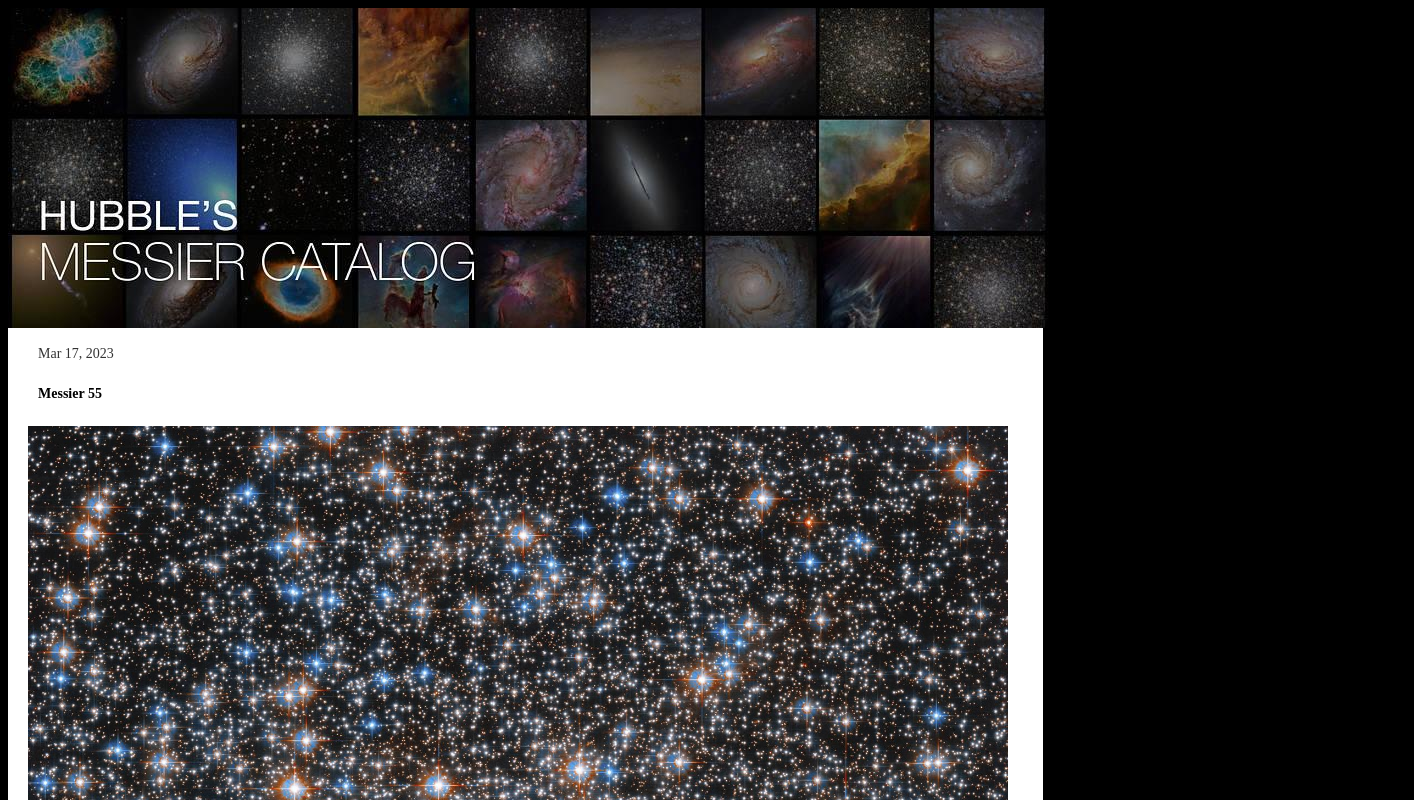
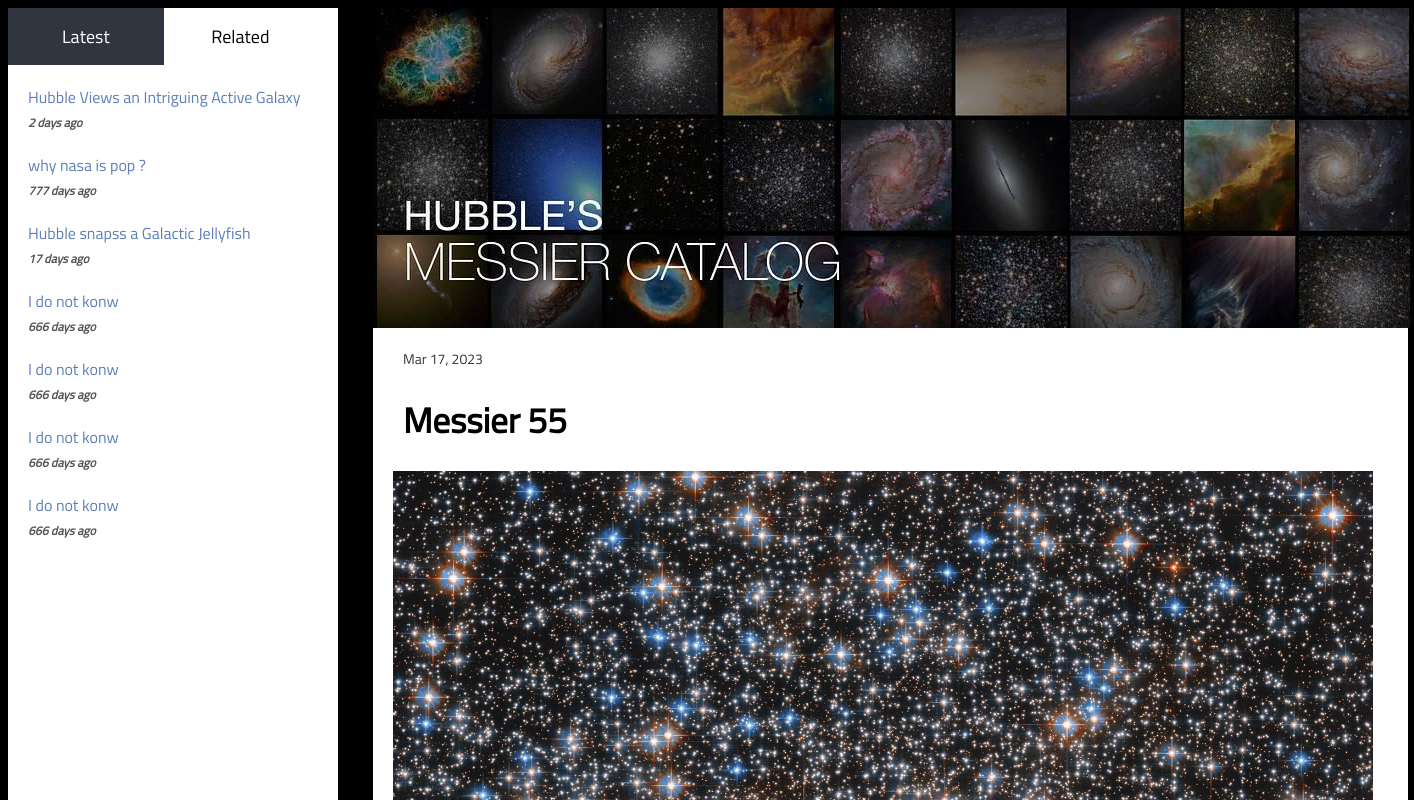
Before and after one commit to Mahsa-Arabzadeh/NASA-Project, a plain HTML site: page page 2/index.html in a window 1280 px wide. Shown: the top 800 px of the page, 1414 px wide, since content can reach past the window. Drawn offline with Linux system fonts and the light colour scheme.

Commit message:
add said bar

```diff
--- a/page 2/main mmad/index.html
+++ b/page 2/index.html
@@ -14,14 +14,44 @@
     <header>
     </header>
     <!-- end code header -->
-    <!-- code of main -->
-    <main>
         <!-- code said-bar -->
         <div id="said-bar">
+            <div>
+                <a href="#">Latest</a>
+                <span>Related</span>
+            </div>
+            <div class="Itm-card" >
+                <a href="#">Hubble Views an Intriguing Active Galaxy</a>
+                <a href="#" title="Nasa is pop">2 days ago</a>
+            </div>
+            <div class="Itm-card" >
+                <a href="#">why nasa is pop ?</a>
+                <a href="#" title="Nasa is pop">777 days ago</a>
+            </div>
+            <div class="Itm-card">
+                <a href="#">Hubble snapss a Galactic Jellyfish</a>
+                <a href="#" title="Nasa is pop">17 days ago</a>
+            </div>
+            <div class="Itm-card">
+                <a href="#">I do not konw</a>
+                <a href="#" title="Nasa is pop">666 days ago</a>
+            </div>
+            <div class="Itm-card">
+                <a href="#">I do not konw</a>
+                <a href="#" title="Nasa is pop">666 days ago</a>
+            </div>
+            <div class="Itm-card">
+                <a href="#">I do not konw</a>
+                <a href="#" title="Nasa is pop">666 days ago</a>
+            </div>
+            <div class="Itm-card">
+                <a href="#">I do not konw</a>
+                <a href="#" title="Nasa is pop">666 days ago</a>
+            </div>
         </div>
         <!-- end code said-bar -->
         <!-- code content -->
-        <div id="content" >
+        <div id="content">
             <img src="imges/banner.jpg" alt="banner">
             <span>Mar 17, 2023</span>
             <h1>Messier 55</h1>
@@ -51,8 +81,6 @@
             <div id="Read Next Related Article" ><a href="#">Read Next Related Article</a></div>
         </div>
         <!-- end code content -->
-    </main>
-    <!-- end code of main -->
     <!-- code footer -->
     <footer>
 
--- a/page 2/main mmad/style.css
+++ /dev/null
@@ -1,74 +0,0 @@
-/* code main content */
-/* code of body */
-body{
-    background-color: black;
-}
-/* end code of body */
-/* code of main content */
-#content{
-    background-color: white;
-    display: inline-block;
-    box-sizing: border-box;
-    width: 1035px;
-
-}
-#content * {
-    font-size: 14px;
-}
-/* code a  */
-#content a{
-    color:#317ab9;
-    text-decoration: none;
-}
-#content a:hover{
-    text-decoration: underline;
-    color: #2a6496;
-}
-#content div a{
-    color: white;
-    font-size: 17px;
-    margin-top: 10px;
-    display: block;
-    background-color: #15418c;
-    text-align: center;
-    padding: 10px;
-}
-#content div a:hover{
-    background-color:#5D7FB9 ;
-    text-decoration: none;
-    color: white;
-}
-/* end code a */
-/* code span */
-#content span:last-of-type{
-    margin: 20px;
-}
-#content span:first-of-type{
-    color: #333;
-    display: block;
-    margin-top: 14px;
-    margin-left: 30px;
-}
-/* end code span */
-/* code p  */
-#content p{
-    margin: 20px;
-}
-/* end code p */
-/* code img  */
-#content img:nth-of-type(2),img:nth-of-type(3),img:nth-of-type(4){
-    margin: 20px;
-    display: block;
-    width: 980px;
-}
-/* end code img */
-/* code h1  */
-#content h1:first-of-type{
-    margin: 24px;
-    margin-left: 30px;
-    font-weight: bold;
-}
-/* end code h1 */
-/* end code of main content  */
-
-/* end code main content */
--- /dev/null
+++ b/page 2/style.css
@@ -0,0 +1,135 @@
+@font-face {
+    font-family:TitilliumWeb ;
+    src: url(Fonts/TitilliumWeb-Regular.ttf);
+}
+*{
+    font-family:TitilliumWeb ;
+}
+/* code contenar */
+#contenar{
+    margin: 0 auto;
+    width: 1400px;
+}
+/* end code contenar */
+/* code of said-bar */
+#said-bar{
+    display: inline-block;
+    width: 330px;
+    background-color: #FFFFFF;
+    overflow: scroll;
+    position: fixed;
+    left:100;
+    height: 4000px;
+}
+#said-bar a{
+    text-decoration: none;
+}
+/* code siad-bar header */
+#said-bar div:first-of-type a:nth-of-type(1){
+    font-size: 18px;
+    color: #FFFFFF;
+    background-color: #303540;
+    padding: 15px 54px;
+    display: inline-block;
+}
+#said-bar div:first-of-type a:nth-of-type(1):hover{
+    border: 1px solid #FFFFFF;
+    text-decoration: underline;
+}
+#said-bar div:first-of-type span{
+    font-size: 18px;
+    padding: 15px 44px;
+    display: inline-block;
+}
+/* end said bar header */
+/* code said bar content */
+#said-bar .Itm-card{
+    margin: 20px
+}
+#said-bar .Itm-card a:nth-of-type(1){
+    color: #5d7fb9;
+    display: block;
+    font-size: 16px;
+}
+#said-bar .Itm-card a:nth-of-type(1):hover{
+    text-decoration: underline;
+}
+#said-bar .Itm-card a:nth-of-type(2){
+    color: #555555;
+    font-style: italic;
+    font-weight: 600;
+    font-size: 12px;
+}
+/* end code of said-bar */
+/* code main content */
+/* code of body */
+body{
+    background-color: black;
+}
+/* end code of body */
+/* code of main content */
+#content{
+    background-color: white;
+    width: 1035px;
+    display: inline-block;
+    float: right;
+}
+#content * {
+    font-size: 14px;
+}
+/* code main content a  */
+#content a{
+    color:#317ab9;
+    text-decoration: none;
+}
+#content a:hover{
+    text-decoration: underline;
+    color: #2a6496;
+}
+#content div a{
+    color: white;
+    font-size: 17px;
+    margin-top: 10px;
+    display: block;
+    background-color: #15418c;
+    text-align: center;
+    padding: 10px;
+}
+#content div a:hover{
+    background-color:#5D7FB9 ;
+    text-decoration: none;
+    color: white;
+}
+/* end code main content a */
+/* code main content span */
+#content span:last-of-type{
+    margin: 20px;
+}
+#content span:first-of-type{
+    color: #333;
+    display: block;
+    margin-top: 14px;
+    margin-left: 30px;
+}
+/* end code main content span */
+/* code main content p  */
+#content p{
+    margin: 20px;
+}
+/* end code main content p */
+/* code main content img  */
+#content img:nth-of-type(2),img:nth-of-type(3),img:nth-of-type(4){
+    margin: 20px;
+    display: block;
+    width: 980px;
+}
+/* end code main content img */
+/* code main content h1  */
+#content h1:first-of-type{
+    margin: 24px;
+    margin-left: 30px;
+    font-weight: 600;
+    font-size: 35px;
+}
+/* end code main content h1 */
+/* end code of main content  */
```
Also changed, not shown: page 2/imges/Messier_55.jpg (renamed from page 2/main mmad/imges/Messier_55.jpg), page 2/imges/banner.jpg (renamed from page 2/main mmad/imges/banner.jpg), page 2/imges/dss-m55.jpg (renamed from page 2/main mmad/imges/dss-m55.jpg), page 2/imges/skymap-m55.png (renamed from page 2/main mmad/imges/skymap-m55.png).
